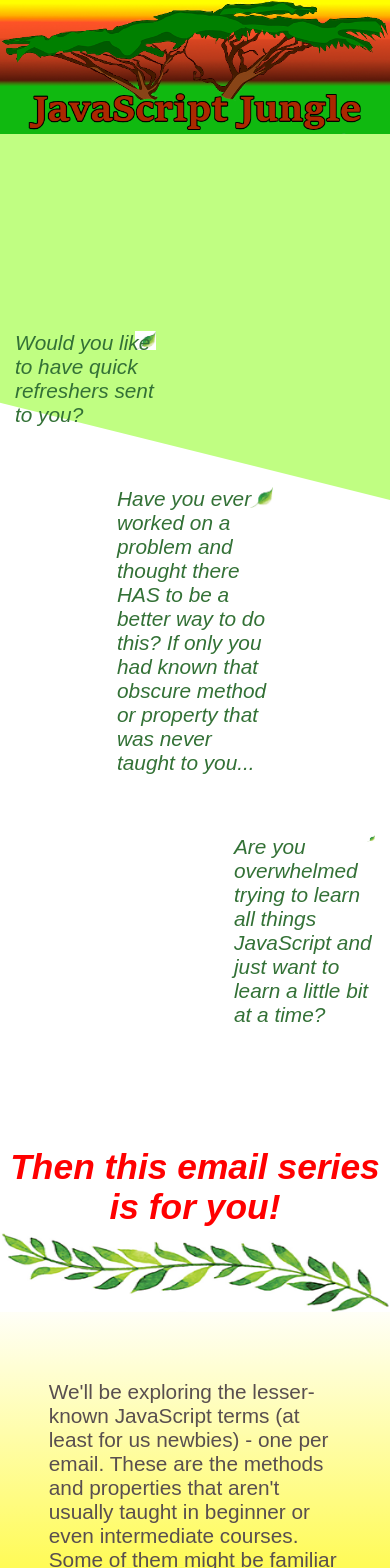
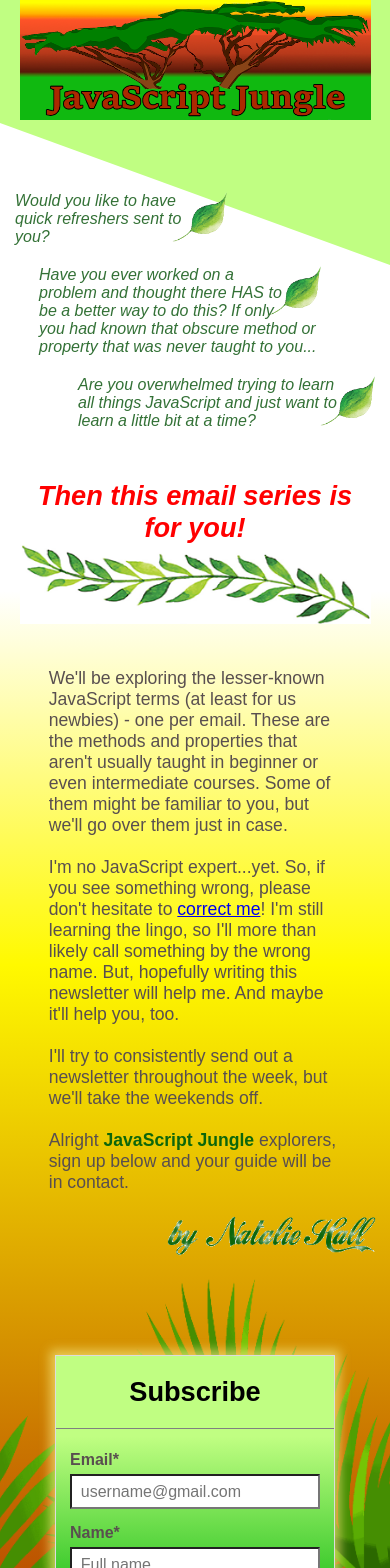
Before and after one commit to The-Natalie/JavaScript-Jungle, a React (Create React App) app: page / in a window 390 px wide. Shown: the top 1568 px of the page. Built offline with nearby package versions, Linux system fonts and the light colour scheme; a web font is replaced by a local one.

Commit message:
completed mobile design

```diff
--- a/public/main.css
+++ b/public/main.css
@@ -57,42 +57,34 @@ p {
   border-bottom-right-radius: 50% 20%;*/
 }
 
-#logo {
-	z-index: 20px;
+
+
+.query {
+	color: #337136;
+	font-style: italic;
 }
 
-img.leaf {
-	float: right;
-	width: 15%;
-	margin-left: -20px;
-}
-
-#query1 {
-	color: #337136;
-	font-style: italic;
-	max-width: 40%;
+.query1 {
+	width: 40%;
 	padding-left: 15px;
 	margin-bottom: 60px;
 }
 
-#query2 {
-	color: #337136;
-	font-style: italic;
+.query2 {
 	width: 40%;
 	margin: auto;
 	margin-bottom: 60px;
 }
 
-#query3 {
-	color: #337136;
-	font-style: italic;
+.query3 {
 	padding-left: 60%;
 	margin-bottom: 120px;
 }
 
-#query3 p {
-	max-width: 100%;
-	padding-right: 15px;
+img.leaf {
+	float: right;
+	height: 69px;
+	margin-left: -20px;
 }
 
 .last-leaf {
@@ -124,10 +116,11 @@ img.leaf {
 
 #signature-div {
 	text-align: right;
+	padding-bottom: 50px;
 }
 
 #signature {
-	width: 27%;
+	height: 63px;
 }
 
 #vine {
@@ -205,21 +198,31 @@ div.sp-form h2 {
 }
 /*  end of Subscription Form   */
 
+#above-footer {
+	height: 410px;
+	width: 100%;
+	overflow: hidden;
+	margin-top: -390px;
+	text-align: center;
+}
+
+#leaves {
+	height: 100%;
+	min-width: 1350px;
+	width: 100%;
+	margin: auto;
+	position: relative;
+	left: 50%;
+	transform: translateX(-50%);
+}
 
 footer p {
 	text-align: center;
 	font-size: .8em;
-	margin-top: 40px;
+	margin-top: 0;
 	margin-bottom: 0;
 	padding: 3px 0;
 	background: #429904;
-}
-
-#leaves {
-	width: 100%;
-	position: absolute;
-	z-index: 1;
-	margin-top: -417px;
 }
 
 footer div a {
@@ -234,3 +237,170 @@ footer div a {
 	position: inherit;
 	float: right;
 }
+
+/****************************************Media Queries*******************************************/
+
+@media only screen and (max-width: 1000px) {
+	.skewed {
+		  transform: skewY(15deg);
+	}
+}
+
+@media only screen and (max-width: 900px) {
+	.skewed {
+		  transform: skewY(18deg);
+	}
+	.query1 {
+		width: 50%;
+		margin-bottom: 30px;
+	}
+	.query1 img.leaf {
+		padding-right: 85px;
+	}
+	.query1 p {
+		max-width: 90%;
+	}
+	.query2 {
+		width: 50%;
+		margin-bottom: 30px;
+	}
+	.query3 {
+		padding-left: 50%;
+	}
+}
+
+@media only screen and (max-width: 800px) {
+	.skewed {
+		  transform: skewY(19deg);
+	}
+	#signature {
+		margin-right: -40px;
+	}
+
+}
+
+@media only screen and (max-width: 700px) {
+	#header {
+		height: 45vw;
+	}
+	.skewed {
+		  transform: skewY(20deg);
+		  height: 68vw;
+	}
+	#logo {
+		width: 90%;
+	}
+	.query1 {
+		width: 60%;
+		margin-bottom: 20px;
+	}
+	.query1 img.leaf {
+		padding-right: 85px;
+	}
+	.query1 p {
+		max-width: 90%;
+	}
+	.query2 {
+		width: 60%;
+	}
+	.query3 {
+		padding-left: 40%;
+	}
+}
+
+@media only screen and (max-width: 600px) {
+	p {
+		font-size: 1em;
+	}
+	.query2 {
+		margin-bottom: 20px;
+		padding-right: 30px;
+	}
+	.query3 {
+		margin-bottom: 80px;
+	}
+	#answer {
+		margin-bottom: 40px;
+	}
+	img.leaf {
+		height: 55px;
+	}
+	#vine {
+		width: 75%;
+	}
+	#info p {
+		font-size: 1.1em;
+	}
+	#signature {
+		height: 50px;
+	}
+}
+
+@media only screen and (max-width: 550px) {
+	#vine {
+		width: 80%;
+	}
+	footer p {
+		padding-bottom: 20px;
+	}
+	footer div {
+		margin-top: -20px;
+	}
+	footer div a {
+	position: inherit;
+	margin-top: -20px;
+	}
+	#scnd-img {
+		margin-top: 0;
+	}
+}
+
+@media only screen and (max-width: 500px) {
+	.query1 {
+		width: 70%;
+	}
+	.query2 {
+		width: 70%;
+	}
+	.query3 {
+		padding-left: 30%;
+		margin-bottom: 50px;
+	}
+	img.leaf {
+		height: 50px;
+	}
+	#answer div p {
+		max-width: 90%;
+		margin: auto;
+		padding-bottom: 30px;
+	}
+	#vine {
+		width: 90%;
+	}
+}
+
+@media only screen and (max-width: 400px) {
+	.query1 {
+		width: 80%;
+	}
+	.query2 {
+		width: 80%;
+		padding-right: 30px;
+	}
+	.query3 {
+		padding-left: 20%;
+	}
+}
+
+@media only screen and (max-width: 350px) {
+
+	footer p {
+		padding-bottom: 32px;
+	}
+	footer div {
+		margin-top: -32px;
+	}
+	#scnd-img {
+		margin-top: -4px;
+	}
+}
--- /dev/null
+++ b/src/AboveFooter.js
@@ -0,0 +1,13 @@
+import React from "react";
+
+function AboveFooter() {
+	const currentYear = new Date().getFullYear();
+
+	return (
+		<div id="above-footer">
+			<img id="leaves" src="images/leaves.png" alt="Leaves" />
+		</div>
+  )
+}
+
+export default AboveFooter
--- a/src/App.js
+++ b/src/App.js
@@ -3,6 +3,7 @@ import Header from "./Header";
 import QandA from "./QandA";
 import Info from "./Info";
 import SubscriptionForm from "./SubscriptionForm";
+import AboveFooter from "./AboveFooter";
 import Footer from "./Footer";
 
 class App extends React.Component {
@@ -15,6 +16,7 @@ class App extends React.Component {
 				<div id="gradient">
 					<Info />
 					<SubscriptionForm />
+					<AboveFooter />
 				  <Footer />
 				</div>
 			</div>
--- a/src/Footer.js
+++ b/src/Footer.js
@@ -7,7 +7,6 @@ function Footer() {
 		<footer className="footer">
 	    <p>&copy; {currentYear} JavaScript Jungle</p>
 	    <div>
-	    	<img id="leaves" src="images/leaves.png" alt="Leaves" />
 	    	<a href='https://pngtree.com/so/leaf'>leaf png from pngtree.com</a>
 	    	<a id="scnd-img" href='https://pngtree.com/so/color'>color png from pngtree.com</a>
 	    </div>
--- a/src/QandA.js
+++ b/src/QandA.js
@@ -4,19 +4,19 @@ import ScrollAnimation from "react-animate-on-scroll";
 function QandA() {
   return (
   	<div>
-	  	<div id="query1">
+	  	<div className="query query1">
 	  		<ScrollAnimation animateIn="bounceInLeft" initiallyVisible={false}>
 			  	<img className="leaf" src="images/leaf.png" alt="Leaf" /><p>Would you like to have quick refreshers sent to you?</p>
 			  </ScrollAnimation>
 	  	</div>
 
-	  	<div id="query2">
+	  	<div className="query query2">
 	  		<ScrollAnimation animateIn="bounceInLeft" initiallyVisible={false}>
 			  	<img className="leaf" src="images/leaf.png" alt="Leaf" /><p>Have you ever worked on a problem and thought there HAS to be a better way to do this? If only you had known that obscure method or property that was never taught to you...</p>
 			  </ScrollAnimation>
 	  	</div>
 
-	  	<div id="query3">
+	  	<div className="query query3">
 	  		<ScrollAnimation animateIn="bounceInLeft" initiallyVisible={false}>
 	  			<img className="leaf last-leaf" src="images/leaf.png" alt="Leaf" /><p>Are you overwhelmed trying to learn all things JavaScript and just want to learn a little bit at a time?</p>
 	  		</ScrollAnimation>
```
Also changed, not shown: public/images/leaf.png, 10 other files (tests, documents, lock files or other folders).
